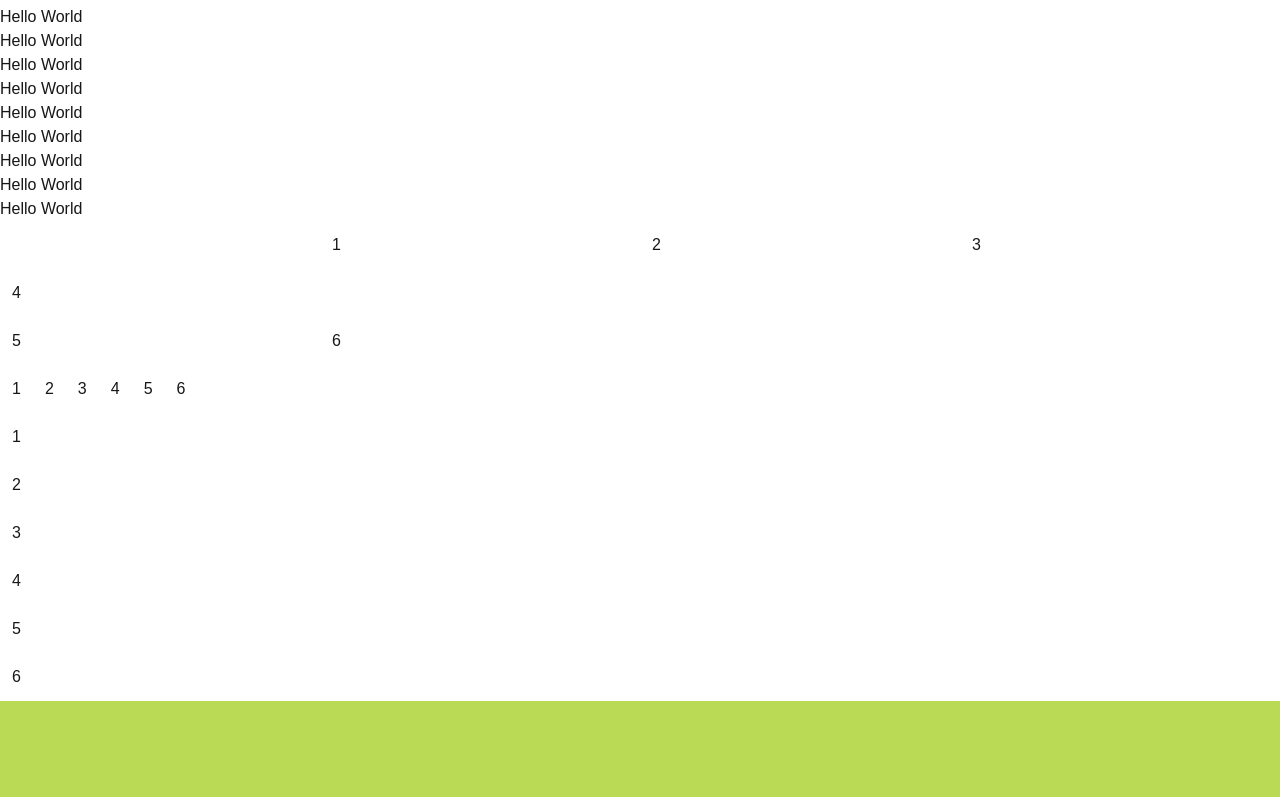
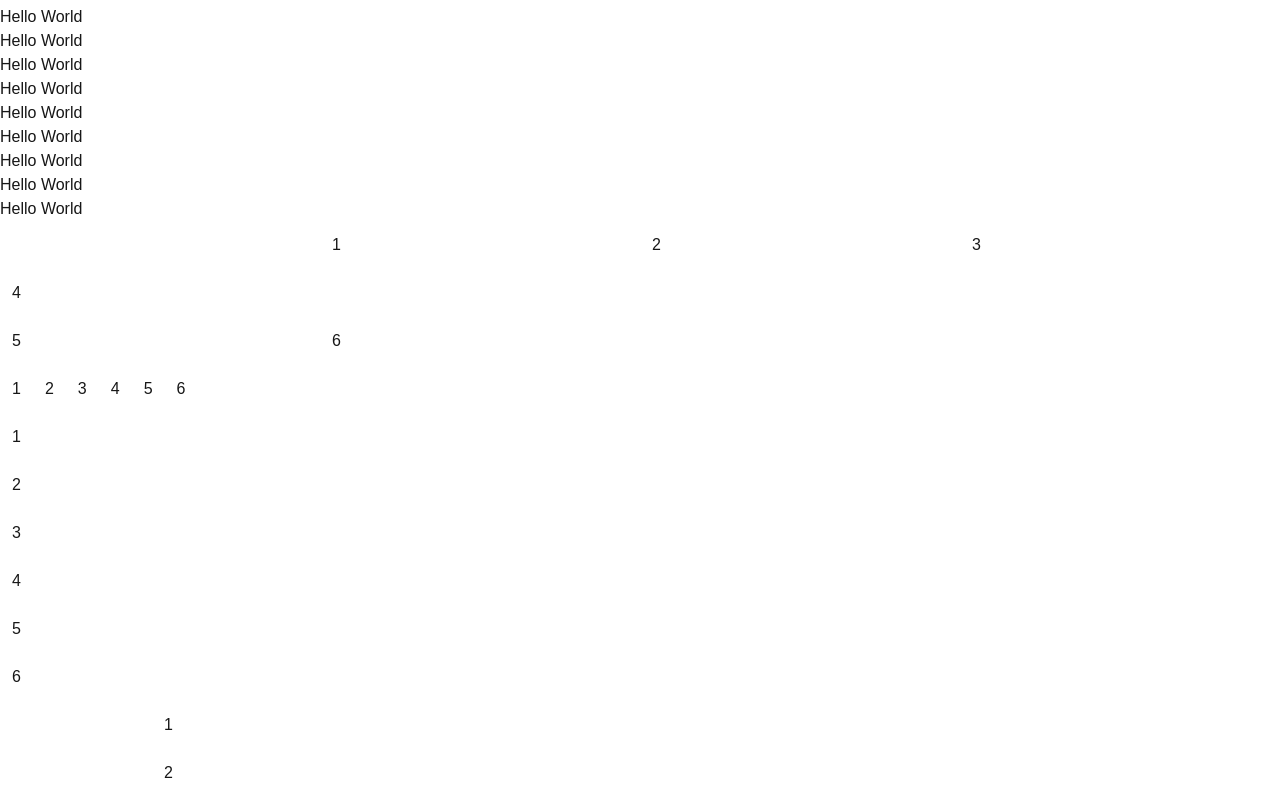
Before and after one commit to vietle290/tailwindcss, a Next.js app: page / in a window 1280 px wide. Shown: the part 3105-3902 px from the top of the page. Before the commit the page ends 3806 px from the top, so only its background shows below. Built offline with nearby package versions, Linux system fonts and the light colour scheme.

Commit message:
Tailwindcss Container

```diff
--- a/app/page.tsx
+++ b/app/page.tsx
@@ -279,7 +279,11 @@ export default function Home() {
         <div className="p-3">5</div>
         <div className="p-3">6</div>
       </div>
-
+      {/*Tailwind Container*/}
+      <div className="container mx-auto">
+        <div className="p-3">1</div>
+        <div className="p-3">2</div>
+      </div>
     </div>
   );
 }
--- a/tailwind.config.ts
+++ b/tailwind.config.ts
@@ -75,7 +75,10 @@ export default {
       11: "2.75rem",
       12: "3rem",
       13: "3.25rem",
-    }
+    },
+    container: {
+      center: true,
+    },
   },
   plugins: [],
 } satisfies Config;
```
